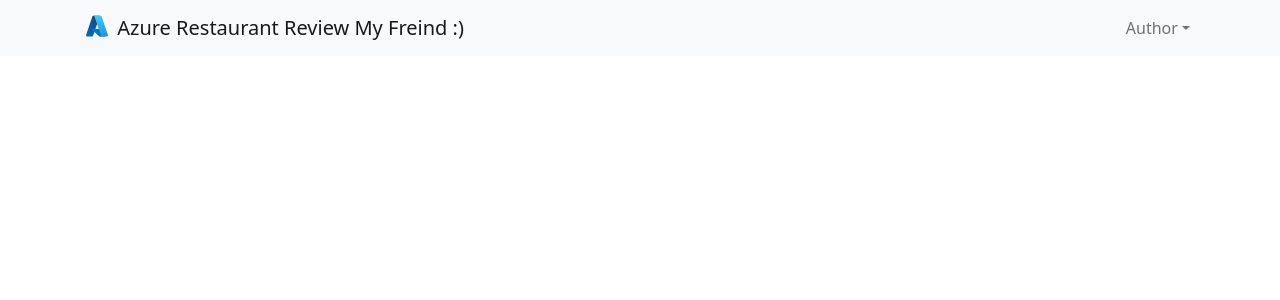
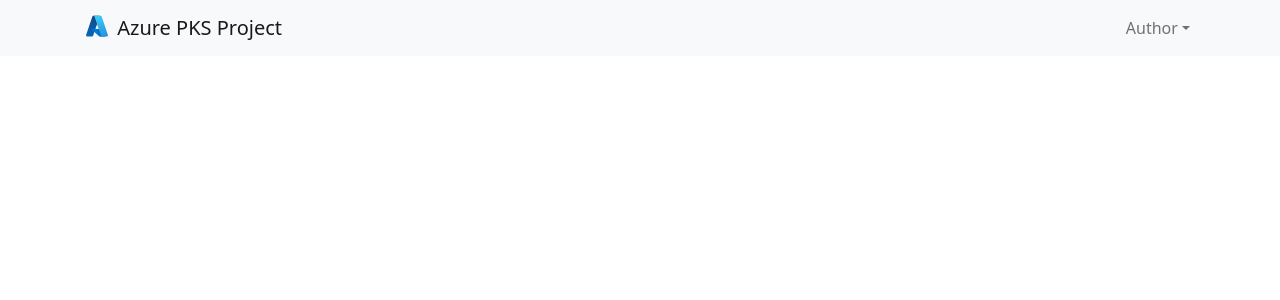
Before and after one commit to Azure-Samples/msdocs-flask-postgresql-sample-app, a Python web app: template templates/base.html in a window 1280 px wide. Shown: the top 300 px of the page. Run offline with Jinja, Linux system fonts and the light colour scheme; the template is opened without the code that fills it, so the values that code supplies are empty.

Commit message:
lets go
go

```diff
--- a/templates/base.html
+++ b/templates/base.html
@@ -13,7 +13,7 @@
         <div class="container">
           <a class="navbar-brand" href="/">
             <img src="{{ url_for('static', filename='images/azure-icon.svg') }}" alt="" width="30" height="24" class="d-inline-block align-text-top">
-            Azure Restaurant Review My Freind :)
+            Azure PKS Project
           </a>
           <button class="navbar-toggler" type="button" data-bs-toggle="collapse" data-bs-target="#navbarCollapse" aria-controls="navbarCollapse" aria-expanded="false" aria-label="Toggle navigation">
             <span class="navbar-toggler-icon"></span>
```
